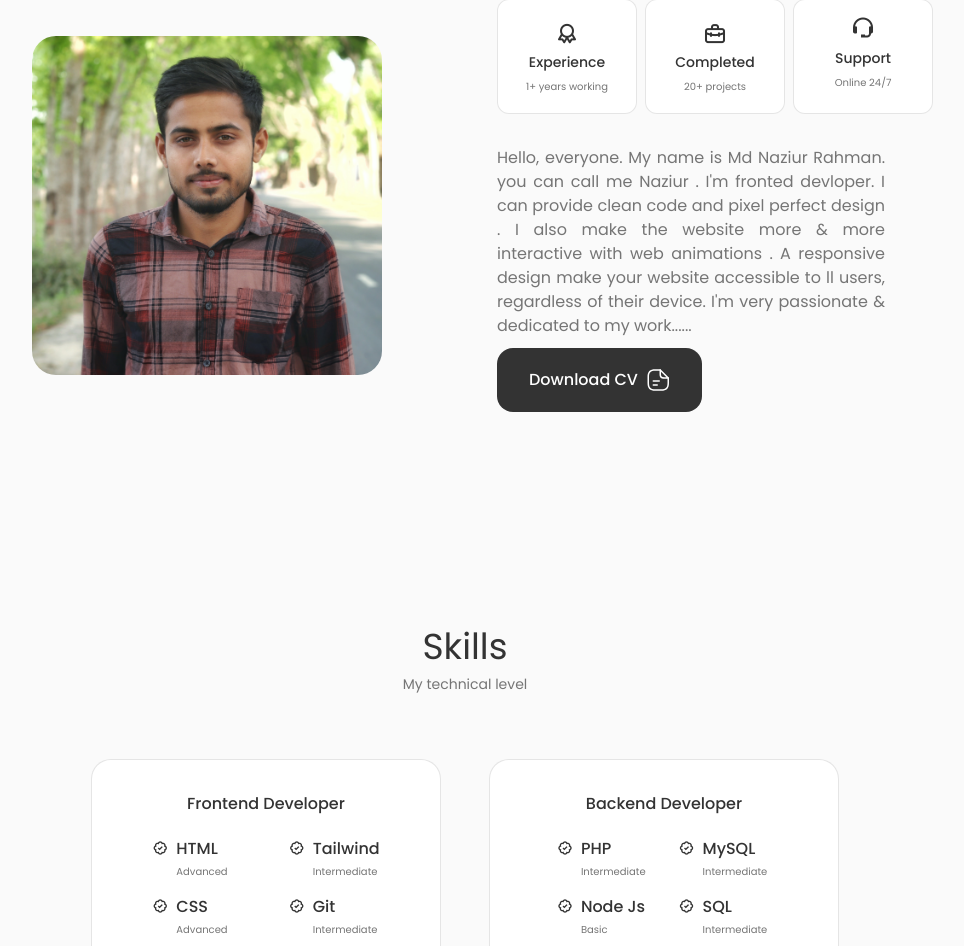
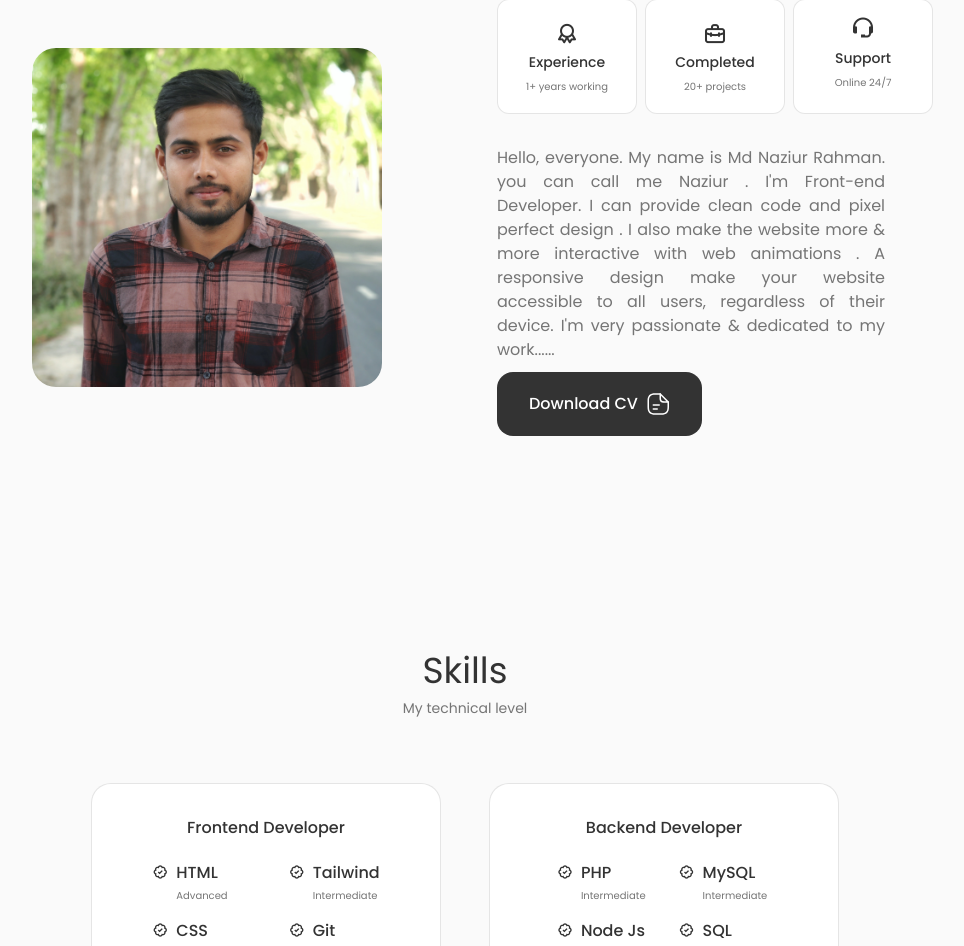
Before and after one commit to Naziur-Rahman/naziur__portfoilo, a React (Vite) app: page / in a window 1280 px wide. Shown: the part 965-1911 px from the top of the page, without its empty margins (175-1139 px from the left). Built offline with nearby package versions, Linux system fonts and the light colour scheme.

Commit message:
spelling update

```diff
--- a/src/components/about/About.jsx
+++ b/src/components/about/About.jsx
@@ -14,7 +14,7 @@ function About() {
 
           <div className="about__data">
             <Information></Information>
-            <p className="about__description">Hello, everyone. My name is Md Naziur Rahman. you can call me Naziur . I'm fronted devloper. I can provide clean code and pixel perfect design . I also make the website more & more interactive with web animations . A responsive design make your website accessible to ll users, regardless of their device. I'm very passionate & dedicated to my work......</p>
+            <p className="about__description">Hello, everyone. My name is Md Naziur Rahman. you can call me Naziur . I'm Front-end  Developer. I can provide clean code and pixel perfect design . I also make the website more & more interactive with web animations . A responsive design make your website accessible to all users, regardless of their device. I'm very passionate & dedicated to my work......</p>
 
             <a download= "" href={CV} className="button button__flex">Download CV
               <svg
```
